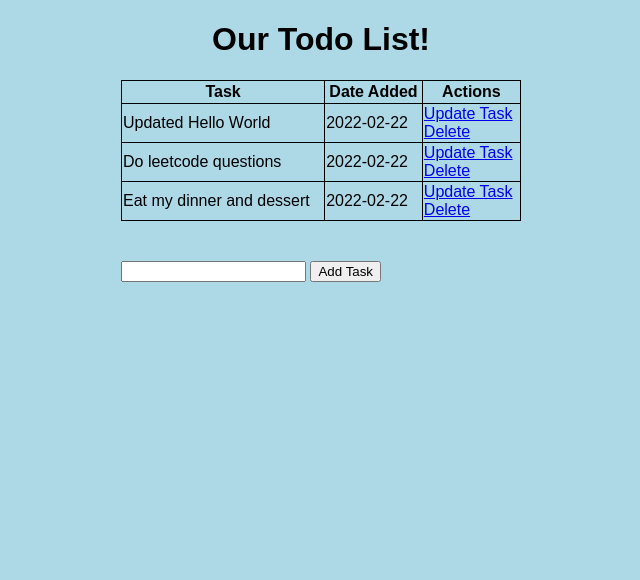
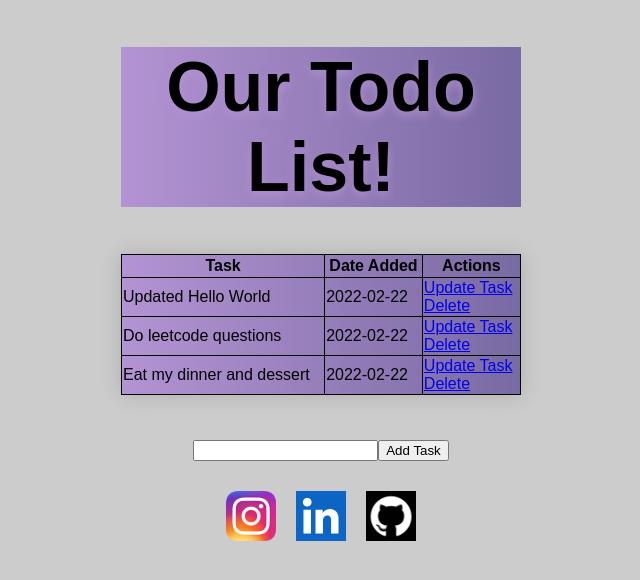
Before and after one commit to HamoonZamiri/flask-todo-list, a Flask app: page / in a window 1280 px wide. Shown: the top 580 px of the page, without its empty margins (319-959 px from the left). Run offline with Flask 2, Linux system fonts and the light colour scheme; data comes from the database, SQL or seed files in the repository.

Commit message:
added more styling

```diff
--- a/app.py
+++ b/app.py
@@ -3,7 +3,7 @@ from flask import Flask, render_template, request, redirect
 from flask_sqlalchemy import SQLAlchemy
 
 
-app = Flask(__name__)
+app = Flask(__name__, static_url_path='/static')
 app.config['SQLALCHEMY_DATABASE_URI'] = 'sqlite:///test.db'
 db = SQLAlchemy(app)
 
--- a/static/stylesheets/main.css
+++ b/static/stylesheets/main.css
@@ -5,19 +5,32 @@ table, td, th {
 body, html {
     margin: 0;
     font-family: sans-serif;
-    background-color: lightblue;
+    background-color: rgb(204, 204, 204);
+
 }
 
+h1 {
+    font-size: 70px;
+    font-weight: 600;
+    text-shadow: 0px 4px 10px rgba(179, 147, 211, 0.8);
+
+}
 .content{
     margin: 0 auto;
     width: 400px;
+
 }
 
 table {
     border-collapse: collapse;
     width: 100%;
+    font-family: sans-serif;
+    box-shadow: 0 0 20px rgba(0, 0, 0, 0.15);
+
 }
-
+table, h1 {
+    background-image: linear-gradient(to left, #796aa3, #b393d3);
+}
 th {
     height: 20px;
 }
@@ -25,3 +38,21 @@ th {
 form {
     margin-top: 40px;
 }
+
+.socials{
+    display: flex;
+    justify-content: center;
+    padding-top: 25px;
+}
+img{
+    width: 50px;
+    height: 50px;
+    padding-left: 10px;
+    padding-right: 10px;
+}
+
+.add_task_button {
+    display: flex;
+    justify-content: center;
+    padding: 5px;
+}
--- a/templates/index.html
+++ b/templates/index.html
@@ -28,10 +28,22 @@
         {% endfor %}
     </table>
 
-    <form action="/" method="POST">
+    <form class="add_task_button" action="/" method="POST">
         <input type="text" name="content" id="content" required>
         <input type="submit" value="Add Task">
     </form>
 
+    <div class="socials">
+        <a href="https://www.instagram.com/hamoon.__/?hl=en">
+            <img src="/static/images/instagram_icon.png" alt="instagram logo">
+        </a>
+        <a href="www.linkedin.com/in/hamoon-zamiri">
+            <img src="/static/images/linkedin_logo.jpeg" alt="LinkedIn Logo">
+        </a>
+        <a href="https://github.com/HamoonZamiri">
+            <img src="/static/images/github_logo.png" alt="LinkedIn Logo">
+        </a>
+    </div>
+
 </div>
 {% endblock %}
```
Also changed, not shown: static/images/github_logo.png (added), static/images/instagram_icon.png (added), static/images/linkedin_logo.jpeg (added).
